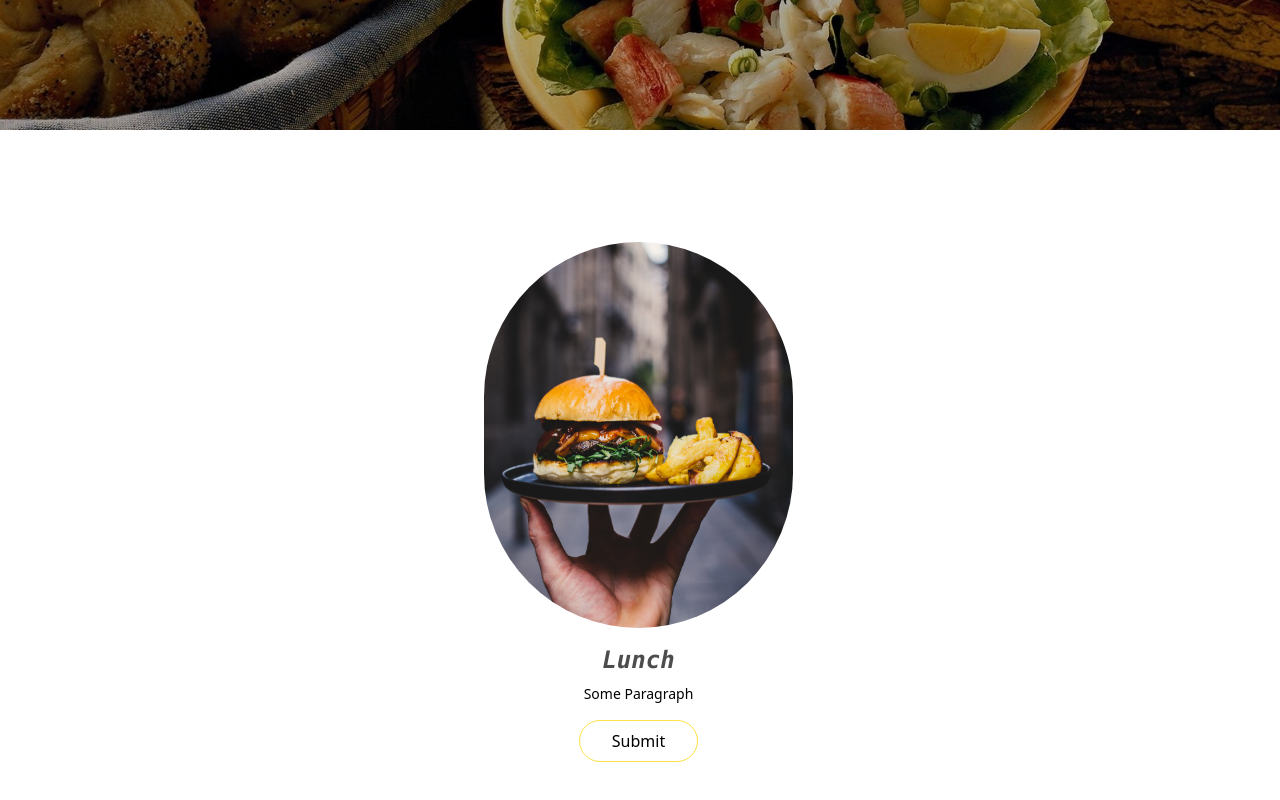
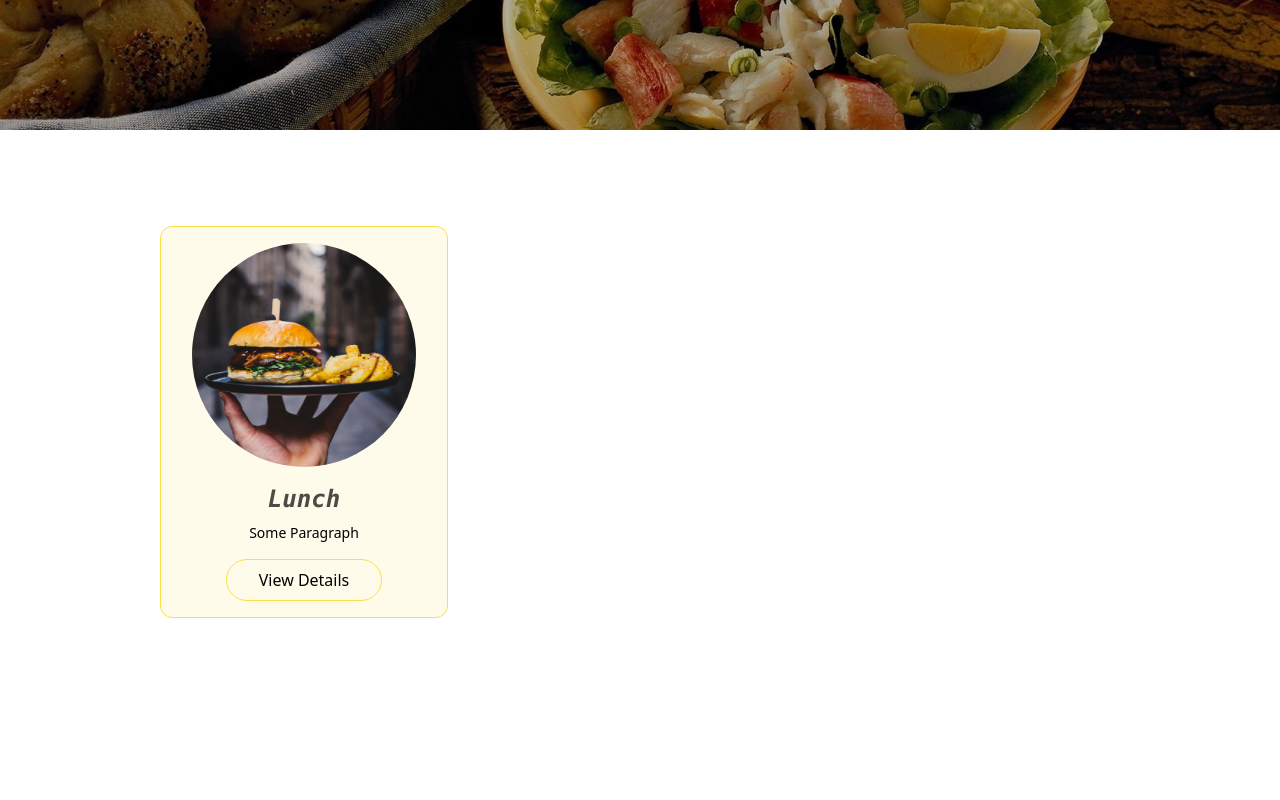
Before and after one commit to slomtadze/reciepe_react_app, a React (Create React App) app: page / in a window 1280 px wide. Shown: the part 670-1470 px from the top of the page. After the commit the page ends 1384 px from the top, so only its background shows below. Built offline with nearby package versions, Linux system fonts and the light colour scheme; no server answers.

Commit message:
Update SectionCard.jsx

```diff
--- a/src/components/HomePage/SectionCard.jsx
+++ b/src/components/HomePage/SectionCard.jsx
@@ -1,7 +1,7 @@
 const SectionCard = ({ img, title, name }) => {
   return (
-    <div className="flex flex-col items-center bg-white p-4 rounded">
-      <img src={img} alt="appetaizers" className="h-auto w-1/3 rounded-full" />
+    <div className="flex flex-col items-center bg-amber-50 p-4 rounded-xl border-[1px] border-yellow-300 w-[30%]">
+      <img src={img} alt="appetaizers" className="h-56 w-56 rounded-full" />
       <div className="flex flex-col items-center py-4 ">
         <h2 className="text-2xl font-mono font-bold text-black/70 italic mb-2">
           {title}
@@ -9,7 +9,7 @@ const SectionCard = ({ img, title, name }) => {
         <p className="text-sm ">Some Paragraph</p>
       </div>
       <button className="border-[1px] border-yellow-300 px-8 py-2 rounded-full">
-        Submit
+        View Details
       </button>
     </div>
   );
```
